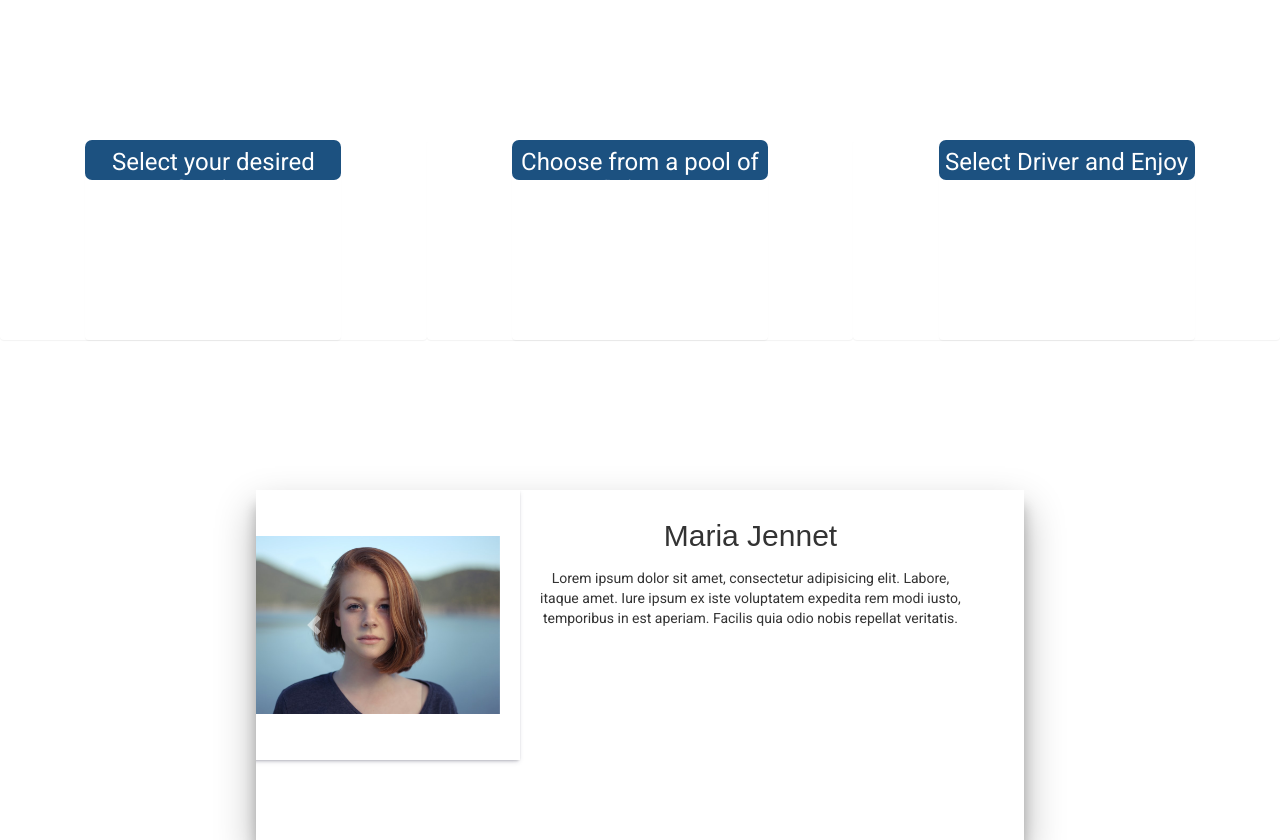
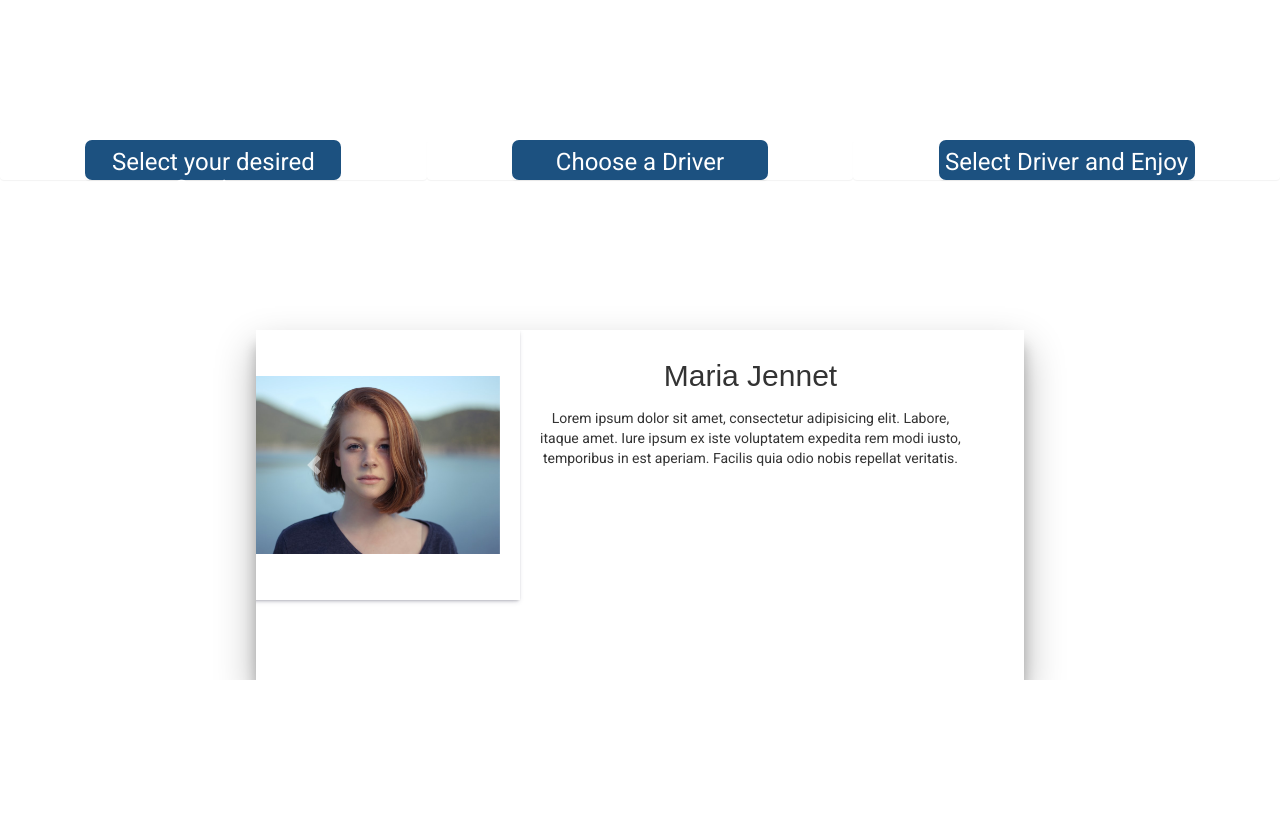
Before and after one commit to Turjo778/DriverInNeed-FrontEnd-, an Angular app: page / in a window 1280 px wide. Shown: the part 1020-1860 px from the top of the page. After the commit the page ends 1700 px from the top, so only its background shows below. Built offline with nearby package versions, Linux system fonts and the light colour scheme; a web font is replaced by a local one.

Commit message:
minor changes in collapsible panel

```diff
--- a/src/app/carousel/carousel.component.css
+++ b/src/app/carousel/carousel.component.css
@@ -55,7 +55,7 @@ a {
 }
 /*--------steps------------  */
 .panel {
-  height: 200px;
+  height: auto;
   border: none;
 }
 .panel-group {
--- a/src/app/carousel/carousel.component.html
+++ b/src/app/carousel/carousel.component.html
@@ -29,7 +29,7 @@
         <div class="panel panel-default">
           <div class="panel-heading">
             <h4 class="panel-title">
-              <a data-toggle="collapse" href="#collapse2">Choose from a pool of Drivers</a>
+              <a data-toggle="collapse" href="#collapse2">Choose a Driver</a>
             </h4>
           </div>
           <div id="collapse2" class="panel-collapse collapse">
```
